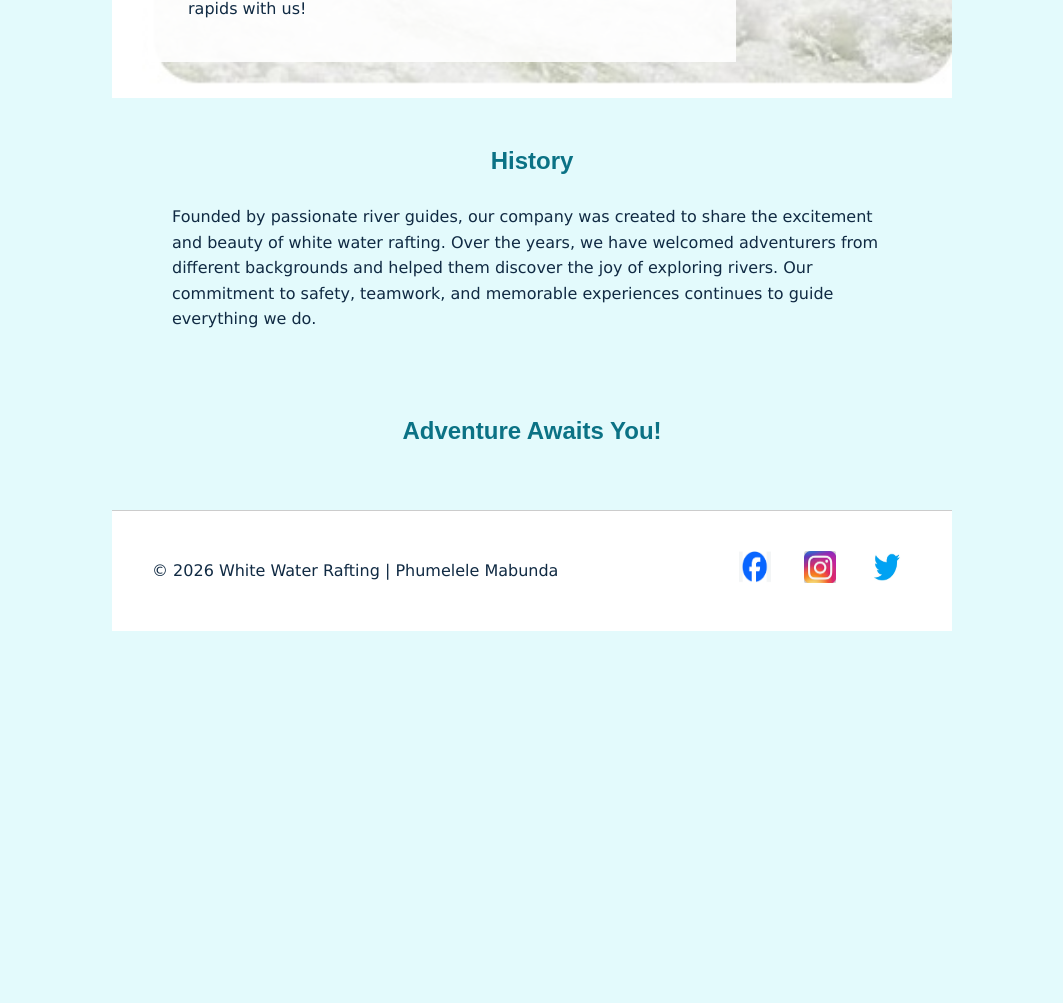
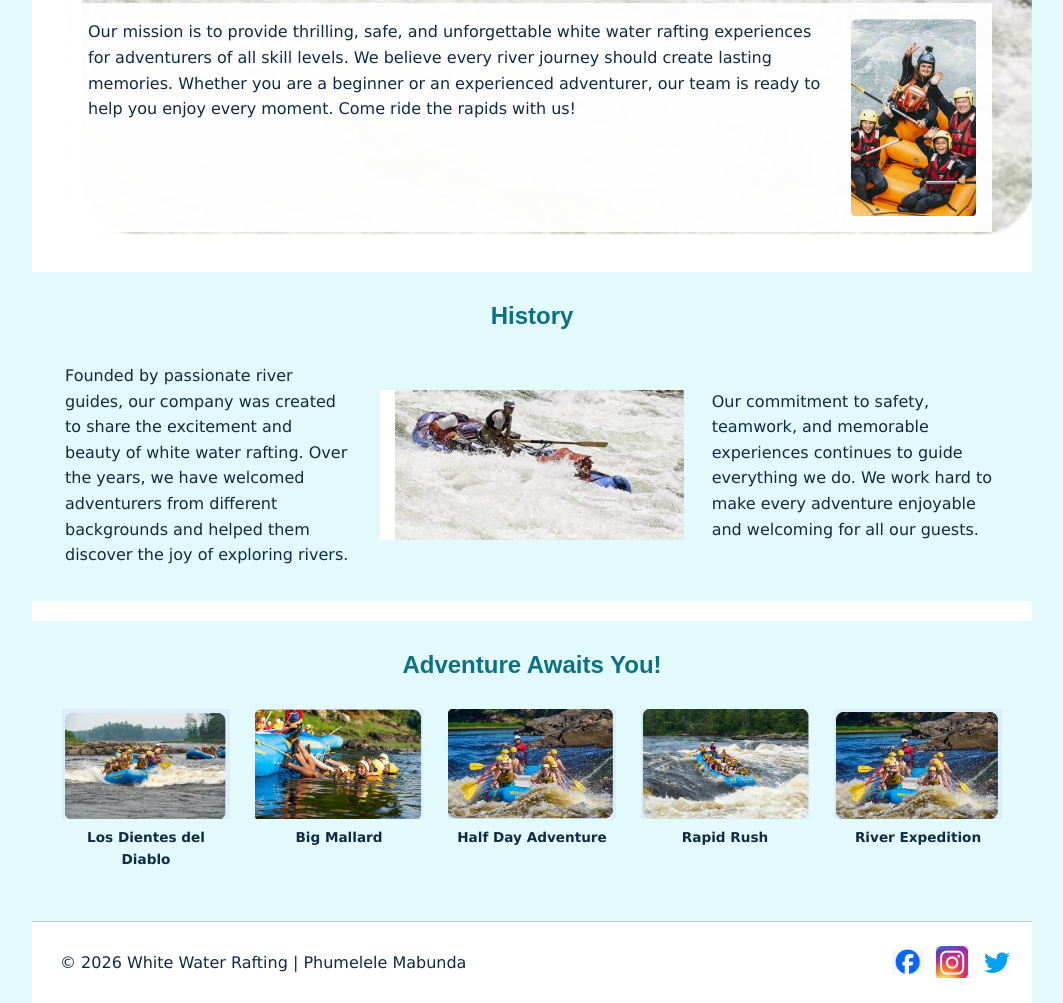
Before and after one commit to phumelelemabunda-maker/wdd130, a plain HTML site: page wwr/about.html in a window 1280 px wide. Shown: the part 606-1609 px from the top of the page, without its empty margins (108-1171 px from the left). Before the commit the page ends 1237 px from the top, so only its background shows below. Drawn offline with Linux system fonts and the light colour scheme.

Commit message:
git add. Update rafting About Us page with W04 grid and flex layouts git push

```diff
--- a/wwr/about.html
+++ b/wwr/about.html
@@ -1,4 +1,5 @@
 <!DOCTYPE html>
+
 <html lang="en-US">
 
 <head>
@@ -56,16 +57,49 @@
                 to share the excitement and beauty of white water rafting.
                 Over the years, we have welcomed adventurers from different
                 backgrounds and helped them discover the joy of exploring
-                rivers. Our commitment to safety, teamwork, and memorable
-                experiences continues to guide everything we do.
+                rivers.
+            </p>
+
+            <img src="images/hero.jpeg" alt="A scenic view of a white water rafting river">
+
+            <p>
+                Our commitment to safety, teamwork, and memorable experiences
+                continues to guide everything we do. We work hard to make
+                every adventure enjoyable and welcoming for all our guests.
             </p>
         </section>
 
         <section class="adventures">
             <h2>Adventure Awaits You!</h2>
 
-            <!-- Images will be added here in a later assignment. -->
+            <div class="adventure-gallery">
 
+                <figure>
+                    <img src="images/adventure1.jpeg" alt="Rafters navigating the Los Dientes del Diablo rapids">
+                    <figcaption>Los Dientes del Diablo</figcaption>
+                </figure>
+
+                <figure>
+                    <img src="images/adventure2.jpeg" alt="A group enjoying the Big Mallard rapids">
+                    <figcaption>Big Mallard</figcaption>
+                </figure>
+
+                <figure>
+                    <img src="images/adventure3.jpeg" alt="Rafters enjoying a half day river adventure">
+                    <figcaption>Half Day Adventure</figcaption>
+                </figure>
+
+                <figure>
+                    <img src="images/adventure4.jpeg" alt="Adventurers riding through exciting white water rapids">
+                    <figcaption>Rapid Rush</figcaption>
+                </figure>
+
+                <figure>
+                    <img src="images/adventure5.jpeg" alt="A rafting team enjoying a river expedition">
+                    <figcaption>River Expedition</figcaption>
+                </figure>
+
+            </div>
         </section>
 
     </main>
--- a/wwr/styles/rafting.css
+++ b/wwr/styles/rafting.css
@@ -1,5 +1,5 @@
 /* -----------------------------
-   Root Variables (Colors & Fonts)
+   Root Variables
 -------------------------------- */
 :root {
     --primary-color: #0b7285;
@@ -12,7 +12,7 @@
 }
 
 /* -----------------------------
-   Universal Selector Reset
+   Universal Reset
 -------------------------------- */
 * {
     margin: 0;
@@ -33,39 +33,52 @@ body {
 header,
 main,
 footer {
-    width: 840px;
+    max-width: 1000px;
+    width: 90%;
     margin: 0 auto;
 }
 
 /* -----------------------------
-   Header
+   Header - CSS Grid
 -------------------------------- */
 header {
-    display: flex;
+    display: grid;
+    grid-template-columns: 1fr 2fr;
     align-items: center;
-    justify-content: space-between;
-    padding: 16px;
+    gap: 20px;
+    padding: 20px;
     background-color: #ffffff;
 }
 
-header img {
-    height: 80px;
-    width: auto;
+header > img {
+    width: 120px;
+    height: auto;
 }
 
 /* -----------------------------
-   Navigation
+   Navigation - CSS Flex
 -------------------------------- */
+header nav {
+    display: flex;
+    justify-content: flex-end;
+    align-items: center;
+    gap: 10px;
+    margin: 0;
+    padding: 0;
+}
+
 nav a {
-    margin: 0 10px;
+    color: var(--primary-color);
     text-decoration: none;
-    color: var(--primary-color);
     font-weight: bold;
-    border-bottom: 2px solid var(--secondary-color);
+    padding: 10px 14px;
+    border: 1px solid var(--secondary-color);
+    border-radius: 4px;
 }
 
 nav a:hover {
     color: var(--accent1-color);
+    background-color: var(--accent2-color);
 }
 
 /* -----------------------------
@@ -79,18 +92,14 @@ h2 {
 
 h2 {
     text-align: center;
-    margin-bottom: 16px;
+    margin-bottom: 20px;
 }
 
 /* -----------------------------
-   General Spacing
+   Main Content
 -------------------------------- */
-nav,
-p,
-section,
-article {
-    margin: 16px;
-    padding: 8px;
+main {
+    background-color: #ffffff;
 }
 
 /* -----------------------------
@@ -106,7 +115,7 @@ article {
     height: auto;
 }
 
-/* Hero Heading Overlay */
+/* Hero Heading */
 .hero h1 {
     position: absolute;
     top: 20px;
@@ -114,21 +123,21 @@ article {
     width: 100%;
     padding: 16px;
     text-align: center;
-    background-color: rgba(11, 114, 133, 0.7);
     color: #ffffff;
+    background-color: rgba(11, 114, 133, 0.85);
 }
 
-/* Hero Article Overlay */
+/* Hero Article */
 .hero article {
     position: absolute;
     bottom: 20px;
-    left: 20px;
-    width: 70%;
+    left: 4%;
+    width: 92%;
     padding: 16px;
-    background-color: rgba(255, 255, 255, 0.9);
+    background-color: rgba(255, 255, 255, 0.95);
 }
 
-/* Article Image */
+/* Hero Article Image */
 .hero article img {
     float: right;
     width: 125px;
@@ -138,19 +147,73 @@ article {
 }
 
 /* -----------------------------
-   History Section
+   History Section - CSS Grid
 -------------------------------- */
 .history {
-    padding: 20px;
-    margin-top: 24px;
+    display: grid;
+    grid-template-columns: 1fr 1fr 1fr;
+    align-items: center;
+    gap: 20px;
+    padding: 25px;
+    margin: 20px 0;
+    background-color: var(--accent2-color);
+}
+
+.history h2 {
+    grid-column: 1 / -1;
+    margin-bottom: 0;
+}
+
+.history p {
+    margin: 0;
+    padding: 8px;
+}
+
+.history img {
+    display: block;
+    width: 100%;
+    height: 150px;
+    object-fit: cover;
 }
 
 /* -----------------------------
    Adventures Section
 -------------------------------- */
 .adventures {
-    padding: 20px;
-    margin-bottom: 24px;
+    padding: 25px;
+    margin: 20px 0;
+    background-color: var(--accent2-color);
+}
+
+.adventures h2 {
+    margin-bottom: 20px;
+}
+
+/* Five Adventure Images - CSS Grid */
+.adventure-gallery {
+    display: grid;
+    grid-template-columns: repeat(5, 1fr);
+    gap: 15px;
+    text-align: center;
+}
+
+.adventure-gallery figure {
+    margin: 0;
+    padding: 5px;
+}
+
+.adventure-gallery img {
+    display: block;
+    width: 100%;
+    height: 110px;
+    object-fit: cover;
+}
+
+.adventure-gallery figcaption {
+    margin-top: 8px;
+    color: var(--accent1-color);
+    font-size: 0.85rem;
+    font-weight: bold;
 }
 
 /* -----------------------------
@@ -160,19 +223,88 @@ footer {
     display: flex;
     justify-content: space-between;
     align-items: center;
-    padding: 16px;
+    gap: 20px;
+    padding: 20px;
+    background-color: #ffffff;
     border-top: 1px solid #cccccc;
-    background-color: #ffffff;
 }
 
-/* Social Media Links */
+footer p {
+    margin: 0;
+    padding: 8px;
+}
+
+/* Social Media Navigation */
+footer .socialmedia {
+    display: flex;
+    justify-content: flex-end;
+    align-items: center;
+    gap: 12px;
+    margin: 0;
+    padding: 0;
+}
+
 .socialmedia a {
+    display: flex;
+    align-items: center;
+    padding: 0;
+    border: none;
     text-decoration: none;
-    border-bottom: none;
 }
 
 .socialmedia img {
+    display: block;
     width: 32px;
     height: 32px;
-    margin-left: 8px;
+    object-fit: contain;
 }
+
+/* -----------------------------
+   Responsive Layout
+-------------------------------- */
+@media screen and (max-width: 700px) {
+
+    header {
+        grid-template-columns: 1fr;
+        justify-items: center;
+    }
+
+    header nav {
+        justify-content: center;
+        flex-wrap: wrap;
+    }
+
+    .hero article {
+        position: static;
+        width: 100%;
+    }
+
+    .hero article img {
+        width: 100px;
+    }
+
+    .history {
+        grid-template-columns: 1fr;
+    }
+
+    .history h2 {
+        grid-column: 1;
+    }
+
+    .history img {
+        height: auto;
+    }
+
+    .adventure-gallery {
+        grid-template-columns: repeat(2, 1fr);
+    }
+
+    footer {
+        flex-direction: column;
+        text-align: center;
+    }
+
+    footer .socialmedia {
+        justify-content: center;
+    }
+}
```
Also changed, not shown: images/adventure1.jpeg (added), images/adventure2.jpeg (added), images/adventure3.jpeg (added), images/adventure4.jpeg (added), images/adventure5.jpeg (added), wwr/images/adventure1.jpeg (added), wwr/images/adventure2.jpeg (added), wwr/images/adventure3.jpeg (added), wwr/images/adventure4.jpeg (added), wwr/images/adventure5.jpeg (added).
